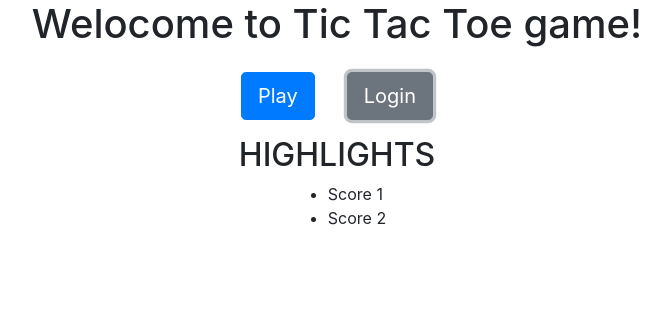
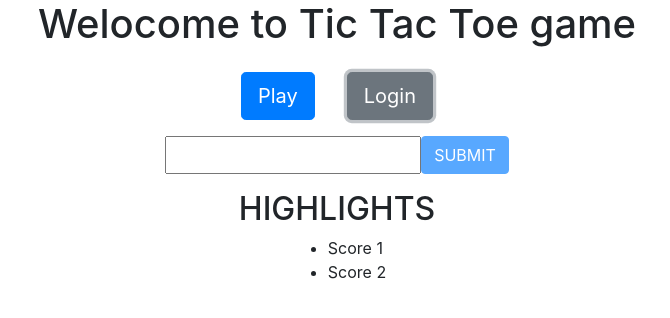
Before and after one commit to llicheri/tic-tac-toe, an Angular app: page /home in a window 1280 px wide. Both pictures are taken after a click on the button "Login". Shown: the top 318 px of the page, without its empty margins (303-973 px from the left). Built offline with nearby package versions, Linux system fonts and the light colour scheme.

Commit message:
manage login and logout

```diff
--- a/src/app/app.module.ts
+++ b/src/app/app.module.ts
@@ -4,6 +4,7 @@ import { AppComponent } from "./app.component";
 import { RouterModule, Routes } from "@angular/router";
 import { HomeComponent } from "./home/home.component";
 import { GameComponent } from "./game/game.component";
+import { FormsModule } from "@angular/forms";
 
 export const routes: Routes = [
   { path: "home", pathMatch: "full", component: HomeComponent },
@@ -13,7 +14,7 @@ export const routes: Routes = [
 
 @NgModule({
   declarations: [AppComponent, HomeComponent, GameComponent],
-  imports: [BrowserModule, RouterModule.forRoot(routes)],
+  imports: [BrowserModule, RouterModule.forRoot(routes), FormsModule],
   providers: [],
   bootstrap: [AppComponent],
   exports: [RouterModule]
--- a/src/app/game.service.ts
+++ b/src/app/game.service.ts
@@ -1,9 +1,15 @@
-import { Injectable } from '@angular/core';
+import { Injectable } from "@angular/core";
 
 @Injectable({
-  providedIn: 'root'
+  providedIn: "root"
 })
 export class GameService {
+  constructor() {}
 
-  constructor() { }
+  get currentUser(): string {
+    return localStorage.getItem("currentUser");
+  }
+  set currentUser(currentuser: string) {
+    localStorage.setItem("currentUser", currentuser);
+  }
 }
--- a/src/app/home/home.component.html
+++ b/src/app/home/home.component.html
@@ -1,10 +1,48 @@
+<!-- title -->
 <div class="row justify-content-center">
-  <h1>Welocome to Tic Tac Toe game!</h1>
+  <h1>
+    {{ "Welocome to Tic Tac Toe game " }}{{ currentUser ? currentUser : "" }}
+  </h1>
 </div>
+<!-- buttons -->
 <div class="row justify-content-center mt-3">
-  <button type="button" class="btn btn-primary btn-lg mr-3">Play</button>
-  <button type="button" class="btn btn-secondary btn-lg ml-3">Login</button>
+  <button
+    type="button"
+    class="btn btn-primary btn-lg mr-3"
+    (click)="startGame()"
+  >
+    Play
+  </button>
+  <button
+    *ngIf="!currentUser"
+    type="button"
+    class="btn btn-secondary btn-lg ml-3"
+    (click)="login()"
+  >
+    Login
+  </button>
+  <button
+    *ngIf="currentUser"
+    type="button"
+    class="btn btn-secondary btn-lg ml-3"
+    (click)="logout()"
+  >
+    Logout
+  </button>
 </div>
+<!-- login -->
+<form
+  *ngIf="isLoggingIn"
+  class="row justify-content-center mt-3"
+  #f="ngForm"
+  (ngSubmit)="onSubmit()"
+>
+  <input type="string" required [(ngModel)]="loginName" name="loginName" />
+  <button type="submit" class="btn btn-primary" [disabled]="!f.form.valid">
+    SUBMIT
+  </button>
+</form>
+<!-- highlights -->
 <div class="mt-3">
   <h2 class="row justify-content-center">
     HIGHLIGHTS
--- a/src/app/home/home.component.ts
+++ b/src/app/home/home.component.ts
@@ -1,5 +1,6 @@
 import { GameService } from "../game.service";
 import { Component, OnInit } from "@angular/core";
+import { Router } from "@angular/router";
 
 @Component({
   selector: "app-home",
@@ -7,7 +8,32 @@ import { Component, OnInit } from "@angular/core";
   styleUrls: ["./home.component.css"]
 })
 export class HomeComponent implements OnInit {
-  constructor(private gameService: GameService) {}
+  currentUser: string;
+  isLoggingIn: boolean = false;
+  loginName: string;
 
-  ngOnInit() {}
+  constructor(private gameService: GameService, private router: Router) {}
+
+  ngOnInit() {
+    this.currentUser = this.gameService.currentUser;
+  }
+
+  startGame() {
+    //
+  }
+
+  login() {
+    this.isLoggingIn = true;
+  }
+
+  logout() {
+    this.gameService.currentUser = null;
+    this.currentUser = null;
+  }
+
+  onSubmit() {
+    this.currentUser = this.loginName;
+    this.gameService.currentUser = this.loginName;
+    this.isLoggingIn = false;
+  }
 }
```
